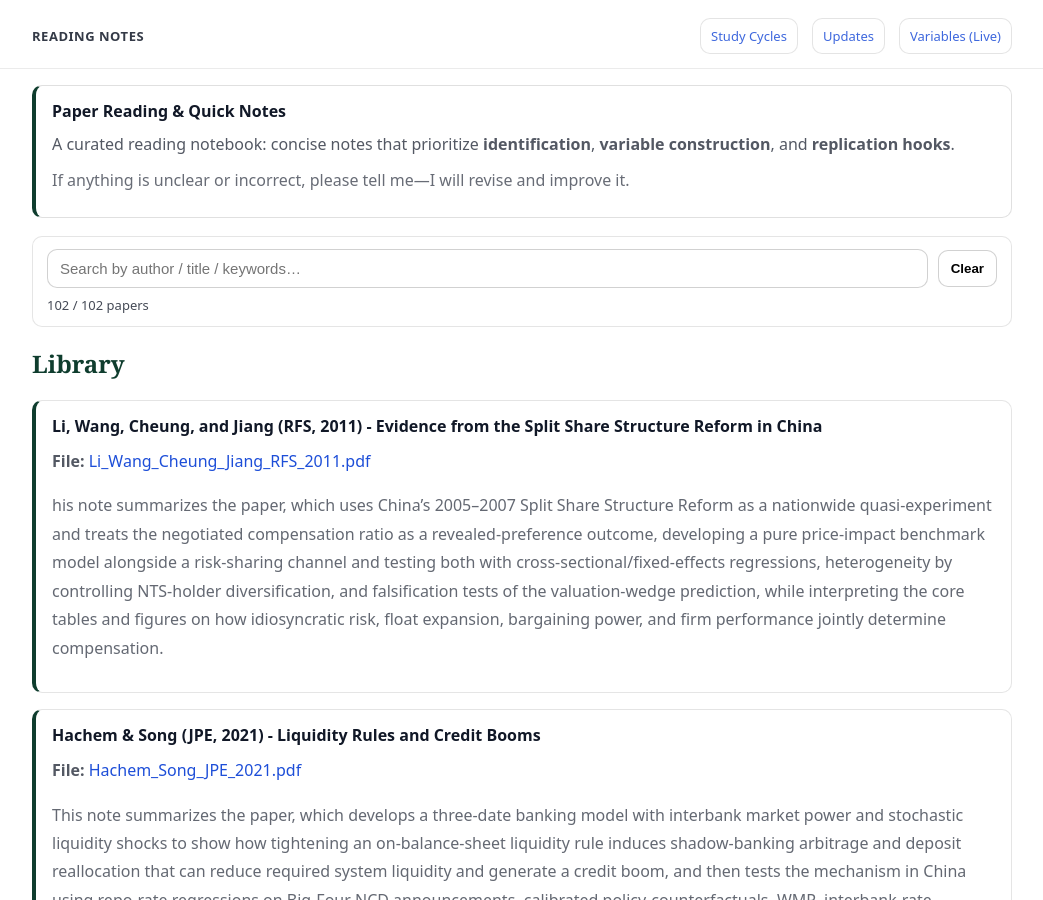
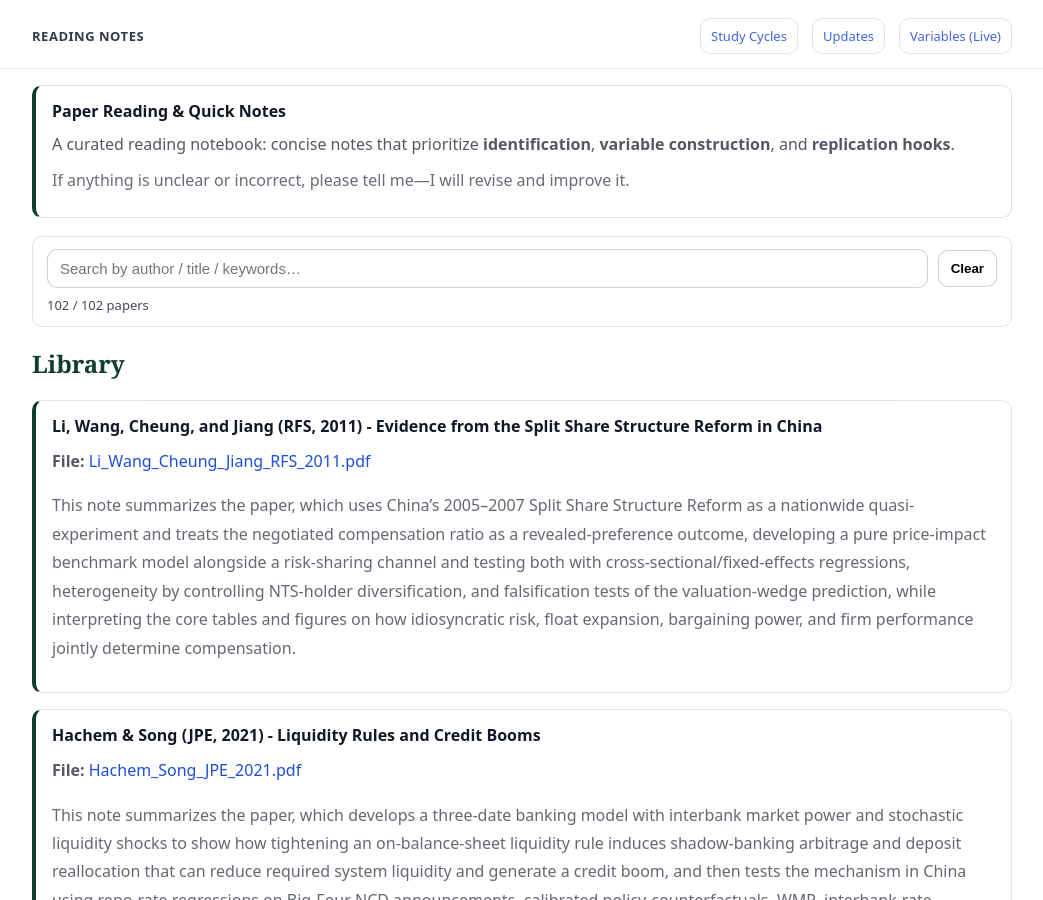
Before and after one commit to yaxinzn/study-archive, a Jekyll site: the page built from reading/index.md, in a window 1280 px wide and 900 px high. Shown: the whole window, without its empty margins (118-1161 px from the left). Built offline with Jekyll 4.4.1, drawn with Linux system fonts in a browser that asks for light colours.

Commit message:
Reading: add/update Li_Wang_Cheung_Jiang_RFS_2011.pdf

```diff
--- a/_data/reading.yml
+++ b/_data/reading.yml
@@ -1,6 +1,6 @@
 - title: "Li, Wang, Cheung, and Jiang (RFS, 2011) - Evidence from the Split Share Structure Reform in China"
   file: "Li_Wang_Cheung_Jiang_RFS_2011.pdf"
-  desc: "his note summarizes the paper, which uses China’s 2005–2007 Split Share Structure Reform as a nationwide quasi-experiment and treats the negotiated compensation ratio as a revealed-preference outcome, developing a pure price-impact benchmark model alongside a risk-sharing channel and testing both with cross-sectional/fixed-effects regressions, heterogeneity by controlling NTS-holder diversification, and falsification tests of the valuation-wedge prediction, while interpreting the core tables and figures on how idiosyncratic risk, float expansion, bargaining power, and firm performance jointly determine compensation."
+  desc: "This note summarizes the paper, which uses China’s 2005–2007 Split Share Structure Reform as a nationwide quasi-experiment and treats the negotiated compensation ratio as a revealed-preference outcome, developing a pure price-impact benchmark model alongside a risk-sharing channel and testing both with cross-sectional/fixed-effects regressions, heterogeneity by controlling NTS-holder diversification, and falsification tests of the valuation-wedge prediction, while interpreting the core tables and figures on how idiosyncratic risk, float expansion, bargaining power, and firm performance jointly determine compensation."
 
 - title: "Hachem & Song (JPE, 2021) - Liquidity Rules and Credit Booms"
   file: "Hachem_Song_JPE_2021.pdf"
```
